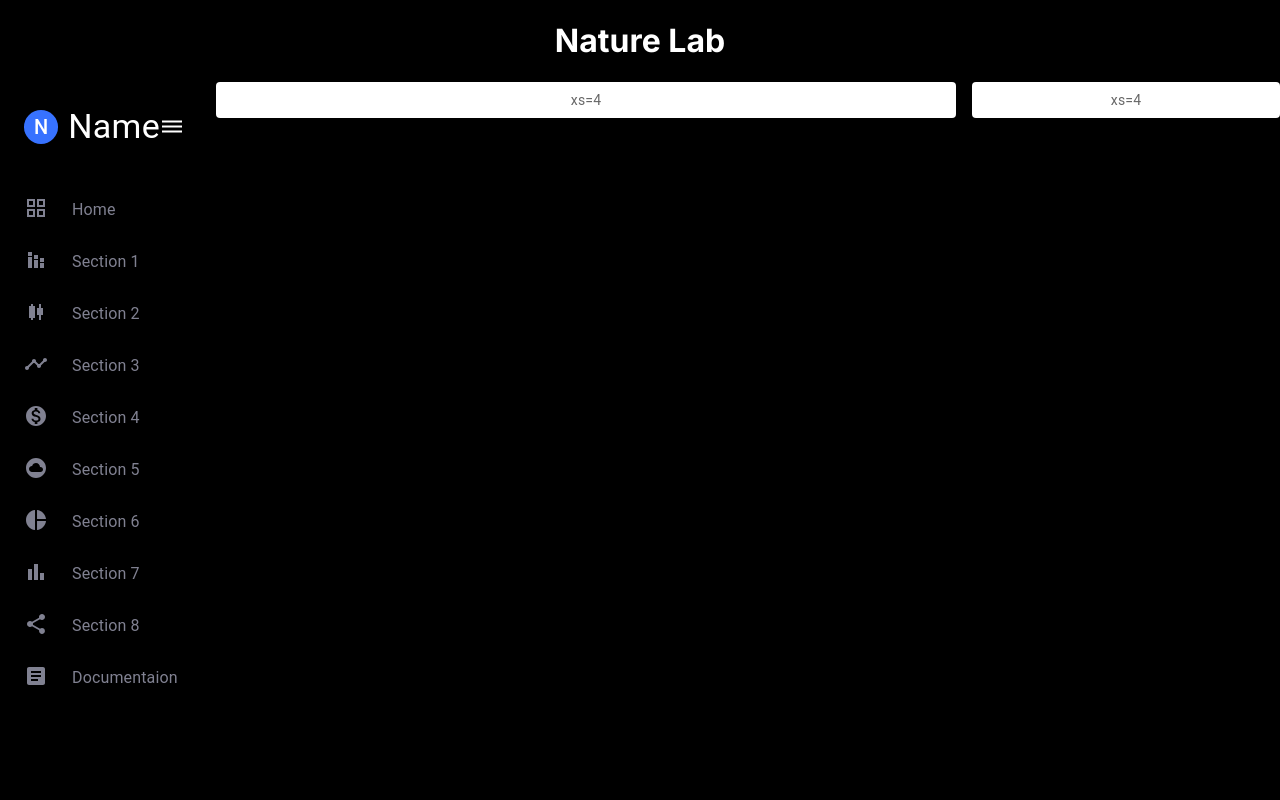
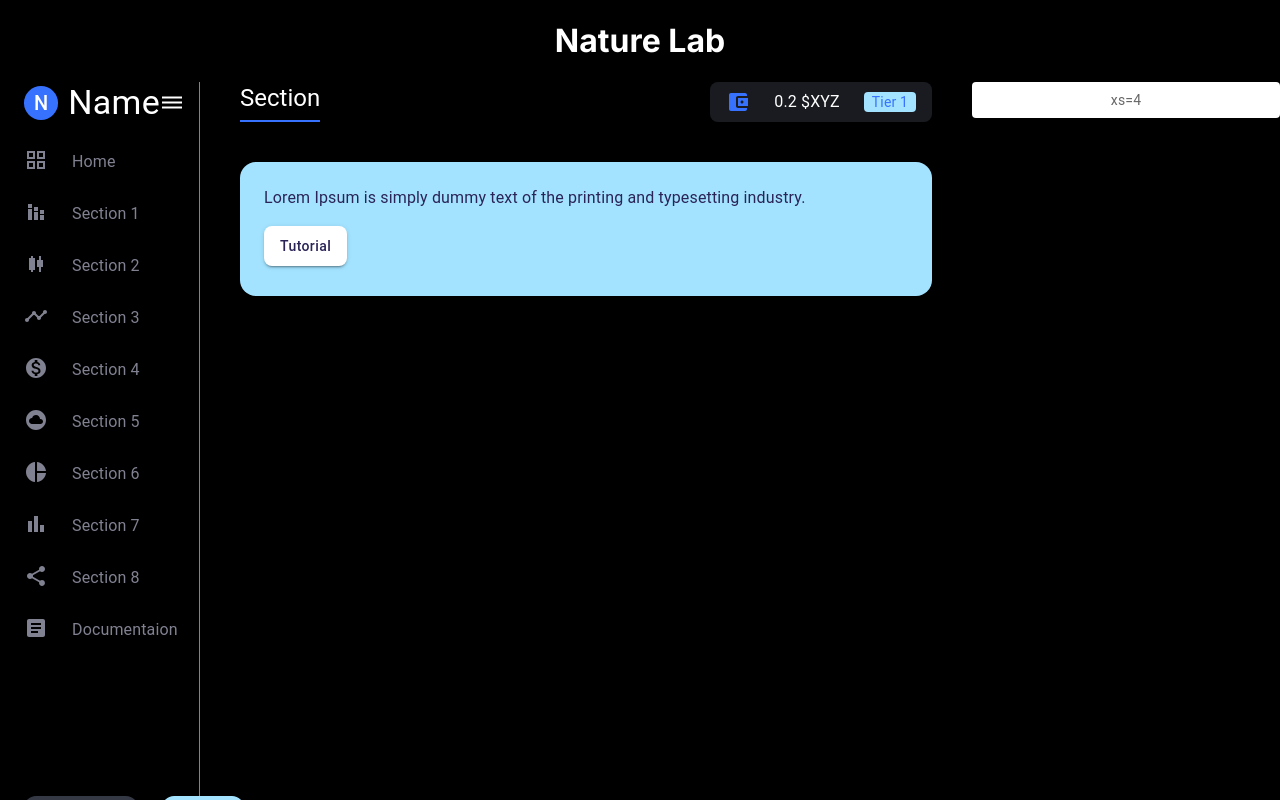
Before and after one commit to OsmanRana/natureLab, a React (Create React App) app: page / in a window 1280 px wide. Shown: the top 800 px of the page. Built offline with nearby package versions, Linux system fonts and the light colour scheme.

Commit message:
middle section added

```diff
--- a/src/components/Dashboard/Dashboard.js
+++ b/src/components/Dashboard/Dashboard.js
@@ -3,6 +3,7 @@ import { styled } from "@mui/material/styles";
 import React from "react";
 import Paper from "@mui/material/Paper";
 import LeftSection from "./LeftSection/LeftSection";
+import MiddleSection from "./MiddleSection/MiddleSection";
 
 const Item = styled(Paper)(({ theme }) => ({
   ...theme.typography.body2,
@@ -19,7 +20,7 @@ const Dashboard = () => {
           <LeftSection />
         </Grid>
         <Grid item md={7}>
-          <Item>xs=4</Item>
+          <MiddleSection />
         </Grid>
         <Grid item md={3}>
           <Item>xs=4</Item>
--- a/src/components/Dashboard/LeftSection/LeftSection.js
+++ b/src/components/Dashboard/LeftSection/LeftSection.js
@@ -9,7 +9,7 @@ import CircleIcon from "@mui/icons-material/Circle";
 
 const LeftSection = () => {
   return (
-    <Box>
+    <Box sx={{ borderRight: 1, borderColor: "#808191" }}>
       <Box
         sx={{
           display: "flex",
@@ -18,7 +18,7 @@ const LeftSection = () => {
           mr: 8,
         }}
       >
-        <Box sx={{ display: "flex", alignItems: "center", ml: 3, my: 3 }}>
+        <Box sx={{ display: "flex", alignItems: "center", ml: 3 }}>
           <Typography
             variant="h6"
             style={{
--- /dev/null
+++ b/src/components/Dashboard/MiddleSection/MiddleSection.js
@@ -0,0 +1,85 @@
+import { Button, Typography } from "@mui/material";
+import { Box } from "@mui/system";
+import React from "react";
+import AccountBalanceWalletIcon from "@mui/icons-material/AccountBalanceWallet";
+
+const MiddleSection = () => {
+  return (
+    <Box sx={{ mx: 3 }}>
+      <Box sx={{ display: "flex", justifyContent: "space-between" }}>
+        <Typography
+          variant="h5"
+          sx={{
+            display: "inline-block",
+            borderBottom: 2,
+            borderColor: "#3772FF",
+          }}
+        >
+          Section
+        </Typography>
+        <Box
+          sx={{
+            display: "flex",
+            alignItems: "center",
+            backgroundColor: "#191B20",
+            px: 2,
+            py: 1,
+            borderRadius: 2,
+          }}
+        >
+          <AccountBalanceWalletIcon sx={{ color: "#3772FF" }} />
+          <Typography variant="body1" sx={{ mx: 3 }}>
+            0.2 $XYZ
+          </Typography>
+          <Typography
+            variant="body2"
+            sx={{
+              backgroundColor: "#A3E3FF",
+              color: "#3772FF",
+              px: 1,
+              borderRadius: 1,
+            }}
+          >
+            Tier 1
+          </Typography>
+        </Box>
+      </Box>
+      <Box
+        sx={{
+          backgroundColor: "#A3E3FF",
+          borderRadius: 4,
+          height: "86px",
+          textAlign: "left",
+          p: 3,
+          my:5
+        }}
+      >
+        <Typography variant="body1" sx={{ color: "#2B2557" }}>
+          Lorem Ipsum is simply dummy text of the printing and typesetting
+          industry.
+        </Typography>
+        <Button
+          variant="contained"
+          sx={{
+            color: "#2B2557",
+            backgroundColor: "white",
+            display: "inline-block",
+            borderRadius: 2,
+            textTransform: 'none',
+            px: 2,
+            py: 1,
+            my: 2,
+            "&: hover": {
+                backgroundColor: "#3772FF",
+                color: "white"
+            }
+          }}
+        >
+          Tutorial
+        </Button>
+      </Box>
+    </Box>
+  );
+};
+
+export default MiddleSection;
```
